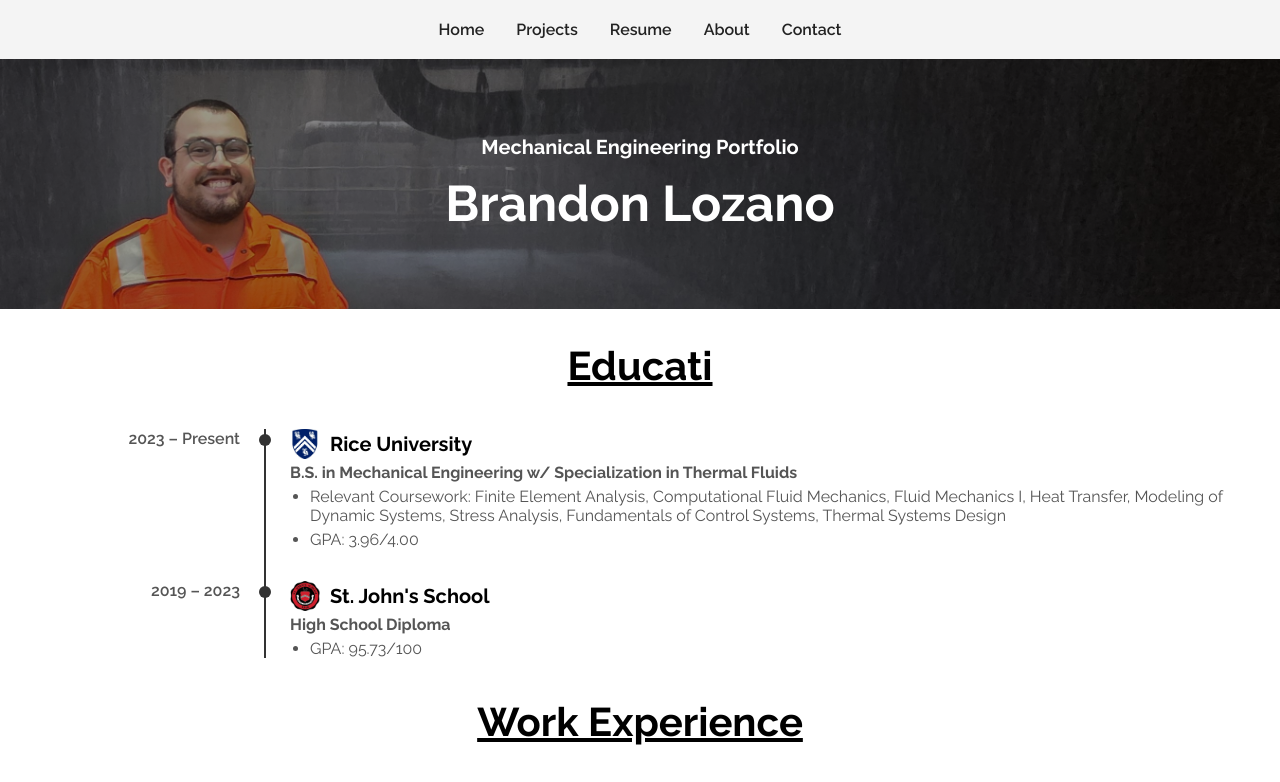
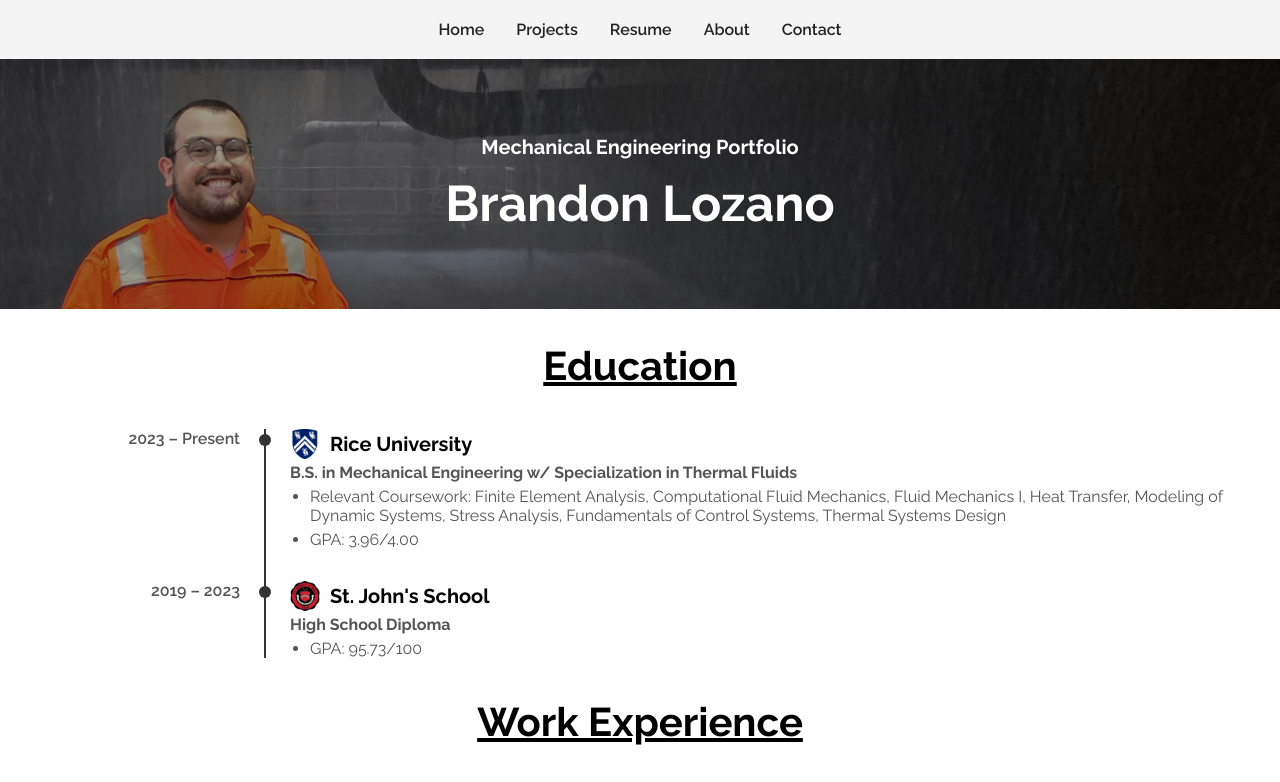
Before and after one commit to ZeusWK/brandonian.github.io, a plain HTML site: page index.html in a window 1280 px wide. Shown: the top 782 px of the page. Drawn offline with Linux system fonts and the light colour scheme.

Commit message:
Test reverted

```diff
--- a/index.html
+++ b/index.html
@@ -20,7 +20,7 @@
 </h1>
 </div>
 <h2 class="center-text" style="font-size: 40px; text-decoration: underline">
-    Educati
+    Education
 </h2>
 
 <div class="timeline">
```
